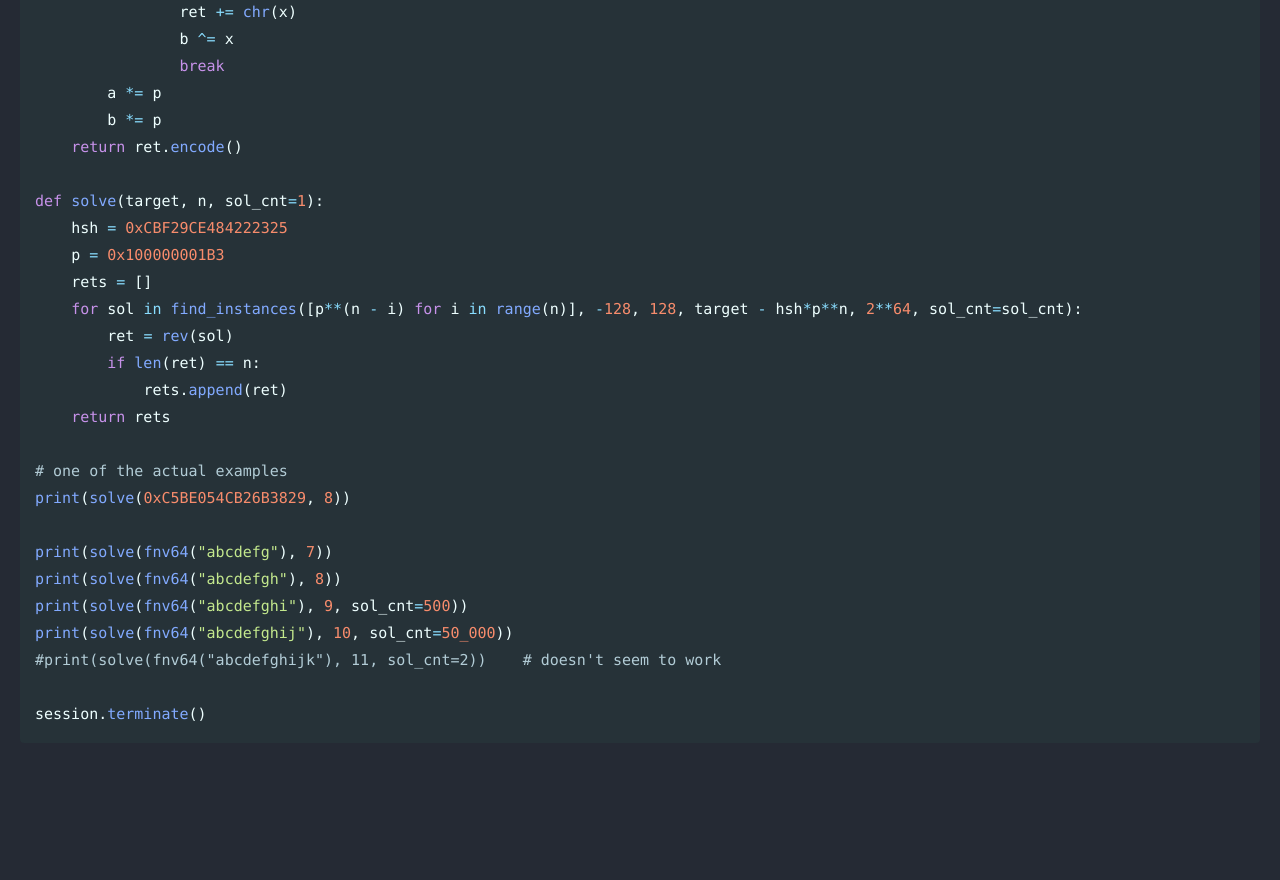
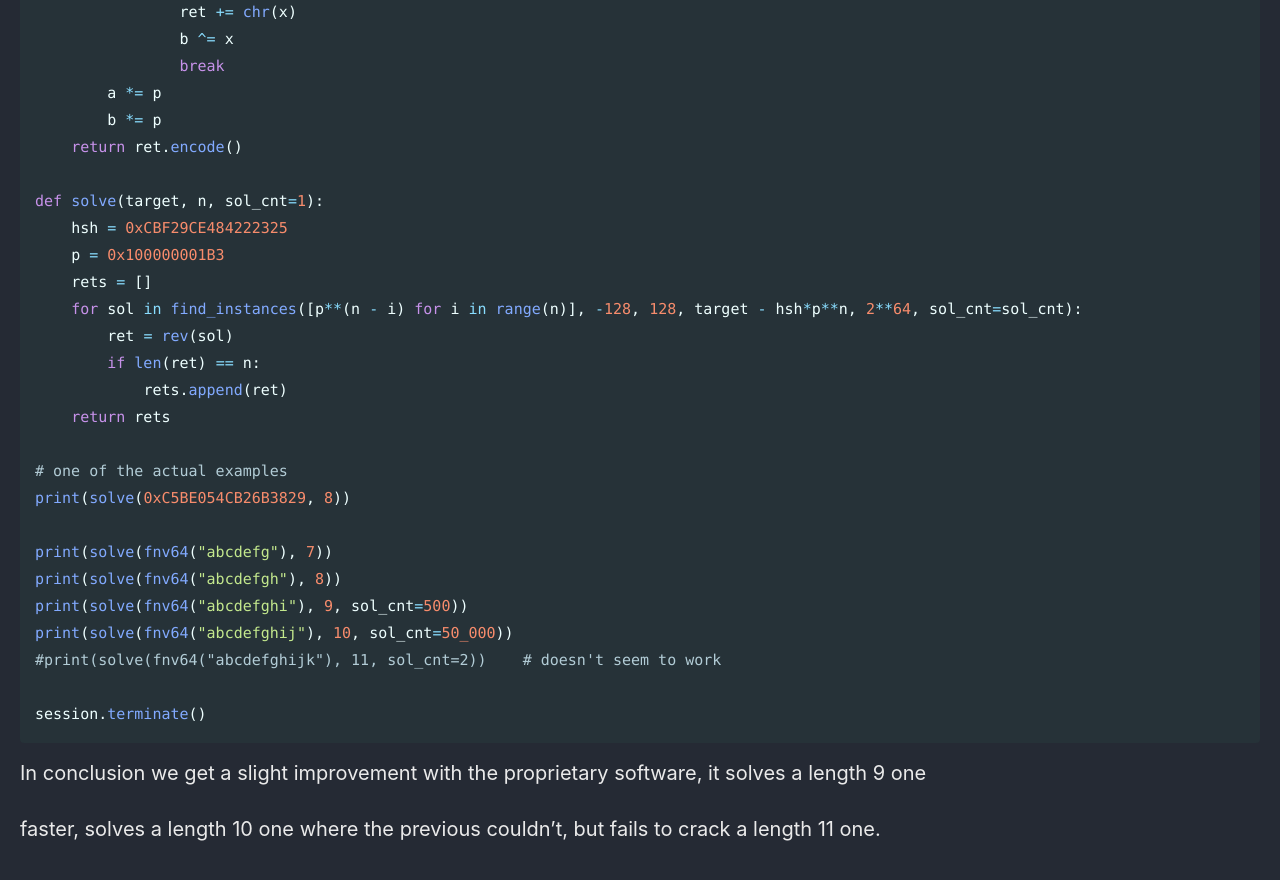
Before and after one commit to Connor-McCartney/Connor-McCartney.github.io, a Jekyll site: the page built from _pages/cryptography/other/Trying-to-crack-COD-FNV-hashes.md, in a window 1280 px wide and 900 px high, scrolled down 5527 px. Shown: the top 880 px of the window. Built offline with Jekyll 4.4.1, drawn with Linux system fonts in a browser that asks for light colours; cached includes are drawn as plain includes; before the commit the page ends 6315 px from its top, so only the background shows below that.

Commit message:
Update Trying-to-crack-COD-FNV-hashes.md

````diff
--- a/_pages/cryptography/other/Trying-to-crack-COD-FNV-hashes.md
+++ b/_pages/cryptography/other/Trying-to-crack-COD-FNV-hashes.md
@@ -241,3 +241,7 @@ print(solve(fnv64("abcdefghij"), 10, sol_cnt=50_000))
 
 session.terminate()
 ```
+
+In conclusion we get a slight improvement with the proprietary software, it solves a length 9 one
+
+faster, solves a length 10 one where the previous couldn't, but fails to crack a length 11 one.
````
